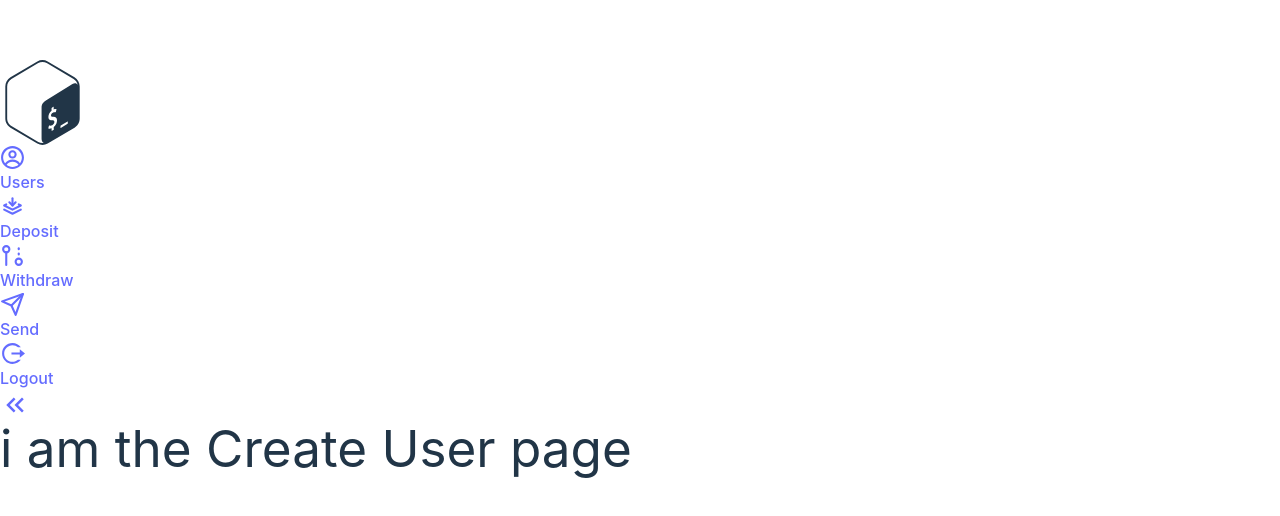
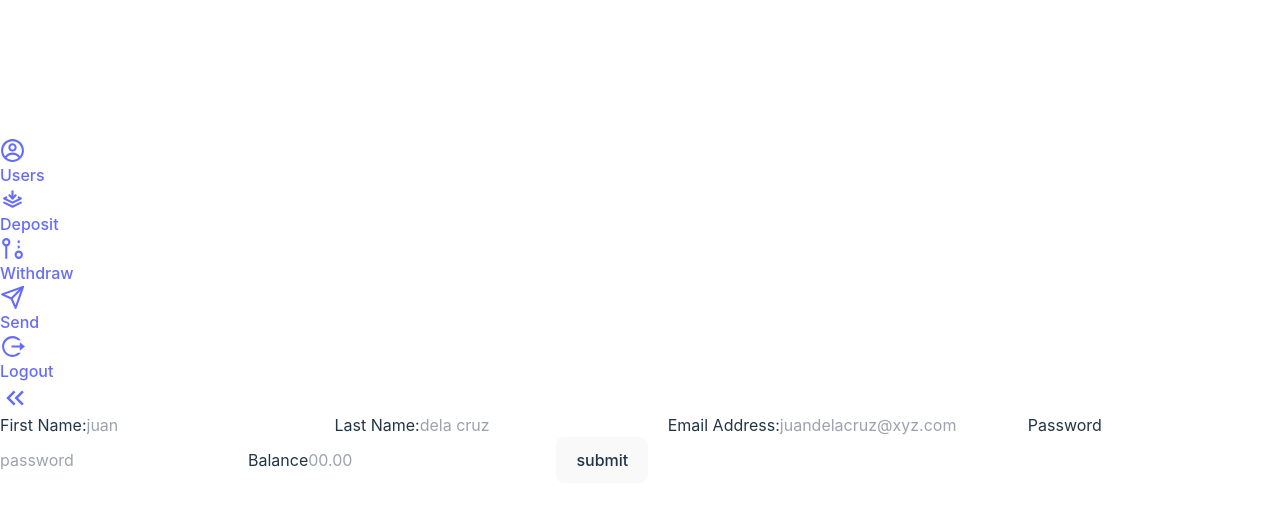
Before and after one commit to pan-de-salita/Banking-App, a React (Vite) app: page /root in a window 1280 px wide. Shown: the part 132-648 px from the top of the page. Built offline with nearby package versions, Linux system fonts and the light colour scheme.

Commit message:
feat: add create-user feature

```diff
--- a/src/index.css
+++ b/src/index.css
@@ -6,11 +6,11 @@
   font-family: Inter, system-ui, Avenir, Helvetica, Arial, sans-serif;
   line-height: 1.5;
   font-weight: 400;
-
-  color-scheme: light dark;
-  color: rgba(255, 255, 255, 0.87);
-  background-color: #242424;
-
+  color: black;
+  /* color-scheme: light dark; */
+  /* color: rgba(255, 255, 255, 0.87); */
+  /* background-color: #242424; */
+  /**/
   font-synthesis: none;
   text-rendering: optimizeLegibility;
   -webkit-font-smoothing: antialiased;
--- a/src/routes/CreateUser.jsx
+++ b/src/routes/CreateUser.jsx
@@ -1,7 +1,83 @@
+// TODO: create a user
+// const user = {
+//   email: ...
+//   password: ...
+//   userID: ...
+//   firstName: ...
+//   lastName: ...
+//   isAdmin: false
+//   accountBalance: ...
+// }
+// TODO: save user in localStorage
+
 export default function CreateUser() {
+  class User {
+    constructor(firstName, lastName, email, password, accountBalance) {
+      this.firstName = firstName;
+      this.lastName = lastName;
+      this.email = email;
+      this.password = password;
+      this.userID = Math.random();
+      this.isAdmin = false;
+      this.accountBalance = accountBalance;
+    }
+  }
+
+  function createUserFromFormResults(e) {
+    e.preventDefault();
+    const arrOfFormHTMLElements = [...e.target.elements];
+    const arrOfFormResponseValues = arrOfFormHTMLElements.map(input => input.value);
+    // creates a new user
+    const newUser = new User(...arrOfFormResponseValues);
+
+    const existingUsers = JSON.parse(localStorage.getItem('users')) || [];
+    const updatedUsers = [...existingUsers, newUser];
+
+    localStorage.setItem('users', JSON.stringify(updatedUsers));
+
+    // console.log(new User(...[...e.target.elements].map(input => input.value)));
+    // console.log(newUser);
+    //
+    // const ourArr = ['a', 'b', 'c'];
+    // console.log(ourArr);
+    // console.log(...ourArr);
+    //
+    // function printLetters(first, second, third) {
+    //   console.log(`first argument: ${first}`);
+    //   console.log(`second argument: ${second}`);
+    //   console.log(`third argument: ${third}`);
+    //
+    // }
+    // printLetters(ourArr);
+    // printLetters(...ourArr);
+  }
+
   return (
     <>
-      <h1>i am the Create User page</h1>
+      {/* returns an object */}
+      <form onSubmit={createUserFromFormResults} action="">
+        <label>
+          First Name:
+          <input type="text" placeholder='juan' />
+        </label>
+        <label>
+          Last Name:
+          <input type="text" placeholder='dela cruz' />
+        </label>
+        <label>
+          Email Address:
+          <input type="text" placeholder='juandelacruz@xyz.com' />
+        </label>
+        <label>
+          Password
+          <input type="password" placeholder='password' />
+        </label>
+        <label>
+          Balance
+          <input type="number" placeholder='00.00' />
+        </label>
+        <button>submit</button>
+      </form >
     </>
   );
 }
--- a/src/routes/Root.jsx
+++ b/src/routes/Root.jsx
@@ -25,7 +25,7 @@ export default function Root() {
     <>
       <div className='w-screen h-screen flex flex-col-reverse hd:flex-row lg:flex-row'>
         <nav className='w-screen md:w-1/3 lg:w-1/5 p-5 md:p-10 lg:p-11 flex md:flex-col lg:flex-col justify-start gap-4 bg-[#17171B]'>
-          <SiGnubash className='hidden md:block lg:block' size={85} />
+          <SiGnubash className='hidden md:block lg:block' size={85} color='white' />
           {/*  TODO: refactor using .map */}
           <ul className='md:h-screen lg:h-screen flex flex-row md:flex-col lg:flex-col gap-8 md:pt-[3.8rem] lg:pt-[3.8rem]'>
             <li>
```
